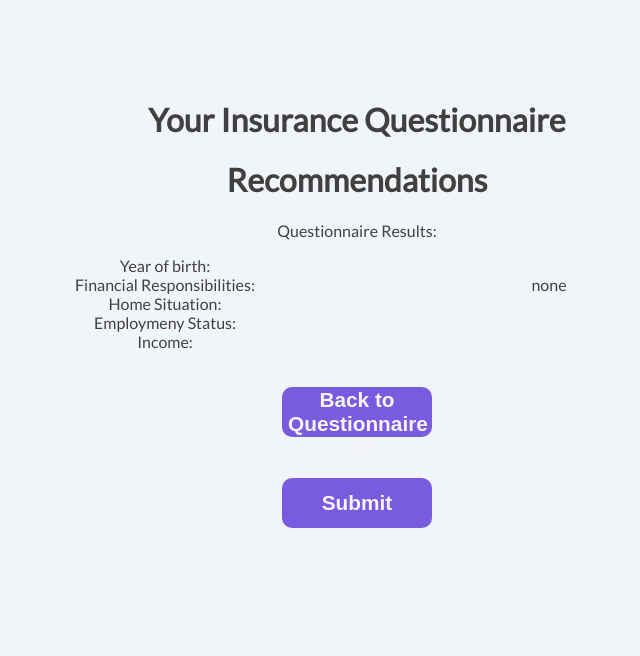
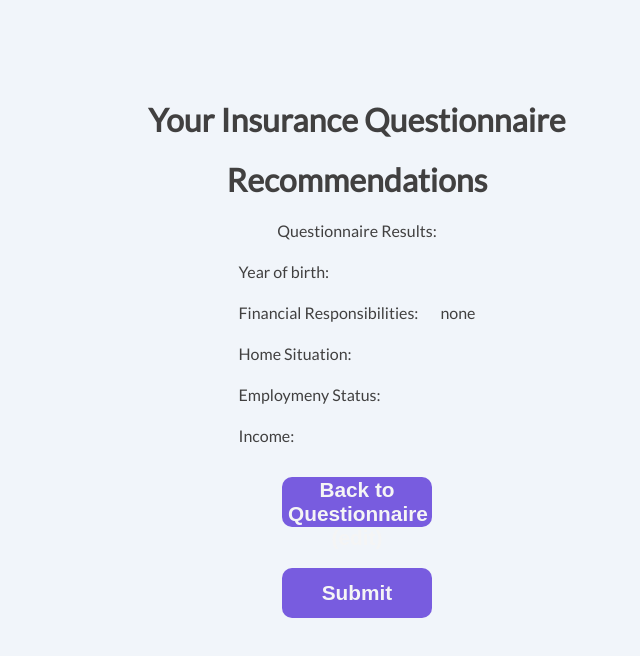
Before and after one commit to vincenthanguk/feather, a React (Create React App) app: page /recommendations in a window 1280 px wide. Shown: the top 656 px of the page, without its empty margins (283-923 px from the left). Built offline with nearby package versions, Linux system fonts and the light colour scheme.

Commit message:
changed results layout

```diff
--- a/src/components/Recommendations.jsx
+++ b/src/components/Recommendations.jsx
@@ -10,27 +10,30 @@ function Recommendations({ results }) {
     <div className="Recommendations">
       <h1>Recommendations</h1>
       Questionnaire Results:
-      <ul className="recs">
-        <li>
-          <span>Year of birth:</span> {results.yearOfBirth}
-        </li>
-        <li>
-          <span>Financial Responsibilities:</span>
-          {finRes && 'none'}
-        </li>
-        <li>
-          <span>Home Situation:</span>
-          {results.homeSituation}
-        </li>
-        <li>
-          <span>Employmeny Status:</span>
-          {results.employmentStatus}
-        </li>
-        <li>
-          <span>Income:</span>
-          {results.income}
-        </li>
-      </ul>
+      <table>
+        <tbody>
+          <tr>
+            <td>Year of birth:</td>
+            <td>{results.yearOfBirth}</td>
+          </tr>
+          <tr>
+            <td>Financial Responsibilities:</td>
+            <td>{finRes && 'none'}</td>
+          </tr>
+          <tr>
+            <td>Home Situation:</td>
+            <td>{results.homeSituation}</td>
+          </tr>
+          <tr>
+            <td>Employmeny Status:</td>
+            <td>{results.employmentStatus}</td>
+          </tr>
+          <tr>
+            <td>Income:</td>
+            <td>{results.income}</td>
+          </tr>
+        </tbody>
+      </table>
       <Link exact to="/questionnaire/year-of-birth">
         <button>Back to Questionnaire (edit)</button>
       </Link>
--- a/src/index.css
+++ b/src/index.css
@@ -70,3 +70,13 @@ li {
 h2 {
   font-size: 1.3rem;
 }
+
+table {
+  margin-left: auto;
+  margin-right: auto;
+  margin-top: 10px;
+}
+td {
+  text-align: left;
+  padding: 10px;
+}
```
